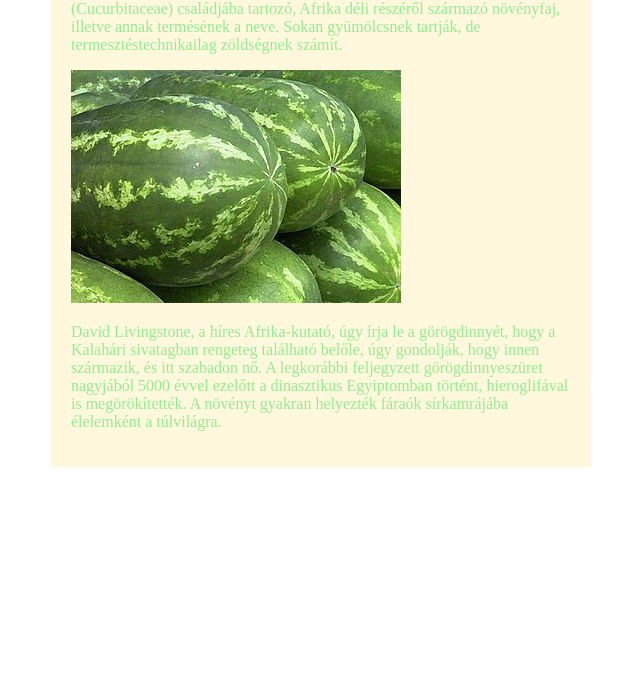
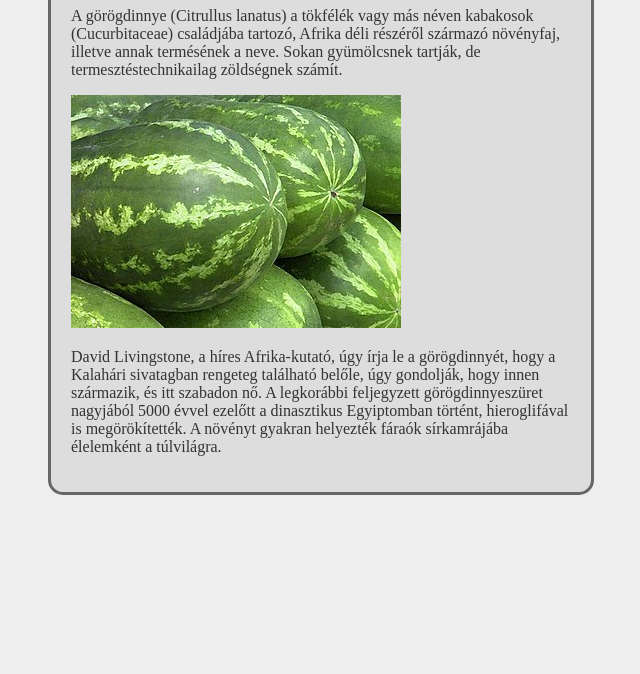
Before and after one commit to csizmadiab25ad/2025-10-06, a plain HTML site: page index.html in a window 1280 px wide. Shown: the part 126-800 px from the top of the page, without its empty margins (319-959 px from the left). Drawn offline with Linux system fonts and the light colour scheme.

Commit message:
Update style.css

```diff
--- a/style.css
+++ b/style.css
@@ -1,13 +1,20 @@
+body{
+    background-color:#eeeeee;
+}
+
 h1 {
     color:darkgreen;
 }
 
 p{
-    color:lightgreen
+    color:#333333
 }
 .container{
     width: 500px;
-    background-color: cornsilk;
-    margin: auto;
-    padding: 20px;
+    background-color:#dddddd;
+    padding:20px;
+    border: 3px solid #666666;
+    border-radius: 15px;
+    margin: 30px auto;
+
 }
```
